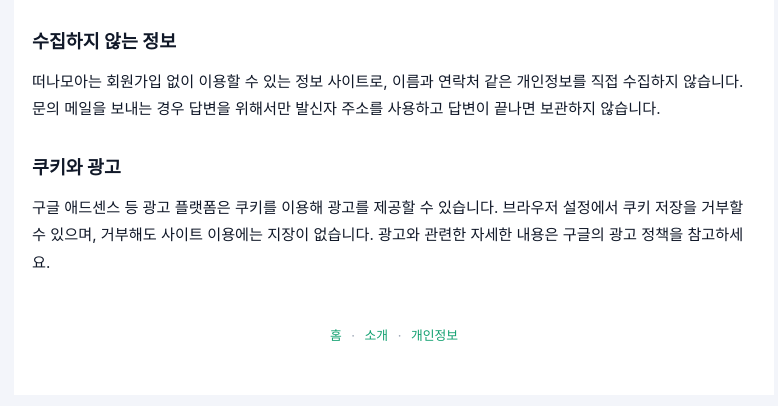
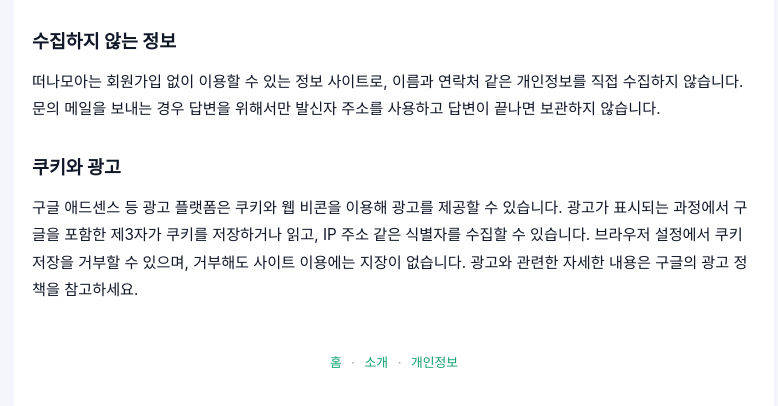
Before and after one commit to imsungsuk455/tteonamoa, an Astro site: page /privacy in a window 1280 px wide. Shown: the part 156-562 px from the top of the page, without its empty margins (246-1024 px from the left). Built offline with nearby package versions, Linux system fonts and the light colour scheme; Astro itself is replaced by a stand-in of ours; a web font is replaced by a local one.

Commit message:
privacy third-party disclosure + E-E-A-T

```diff
--- a/src/pages/privacy.astro
+++ b/src/pages/privacy.astro
@@ -7,5 +7,5 @@ import Base from "../layouts/Base.astro";
 <h2>수집하지 않는 정보</h2>
 <p>떠나모아는 회원가입 없이 이용할 수 있는 정보 사이트로, 이름과 연락처 같은 개인정보를 직접 수집하지 않습니다. 문의 메일을 보내는 경우 답변을 위해서만 발신자 주소를 사용하고 답변이 끝나면 보관하지 않습니다.</p>
 <h2>쿠키와 광고</h2>
-<p>구글 애드센스 등 광고 플랫폼은 쿠키를 이용해 광고를 제공할 수 있습니다. 브라우저 설정에서 쿠키 저장을 거부할 수 있으며, 거부해도 사이트 이용에는 지장이 없습니다. 광고와 관련한 자세한 내용은 구글의 광고 정책을 참고하세요.</p>
+<p>구글 애드센스 등 광고 플랫폼은 쿠키와 웹 비콘을 이용해 광고를 제공할 수 있습니다. 광고가 표시되는 과정에서 구글을 포함한 제3자가 쿠키를 저장하거나 읽고, IP 주소 같은 식별자를 수집할 수 있습니다. 브라우저 설정에서 쿠키 저장을 거부할 수 있으며, 거부해도 사이트 이용에는 지장이 없습니다. 광고와 관련한 자세한 내용은 구글의 광고 정책을 참고하세요.</p>
 </Base>
```
